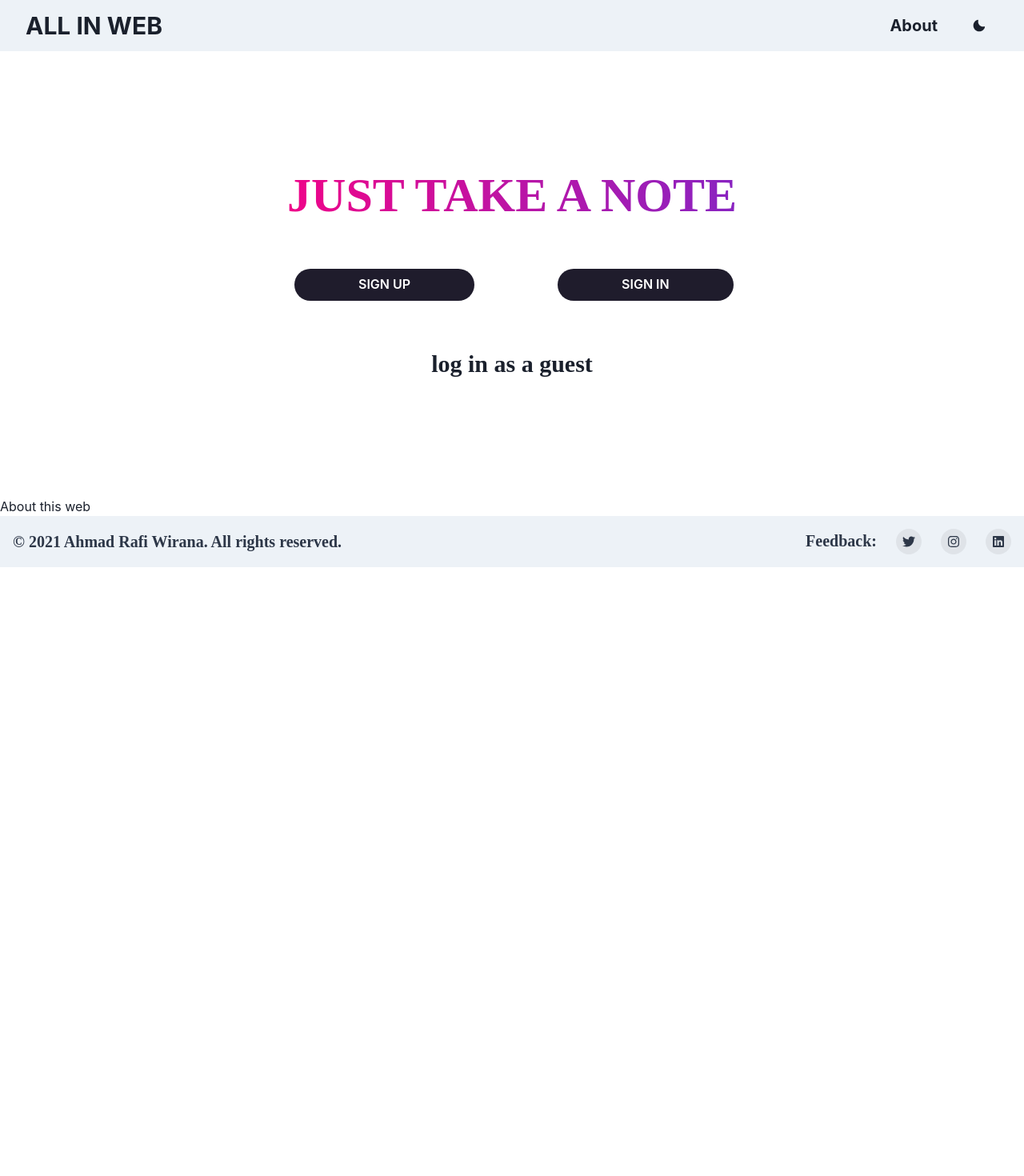
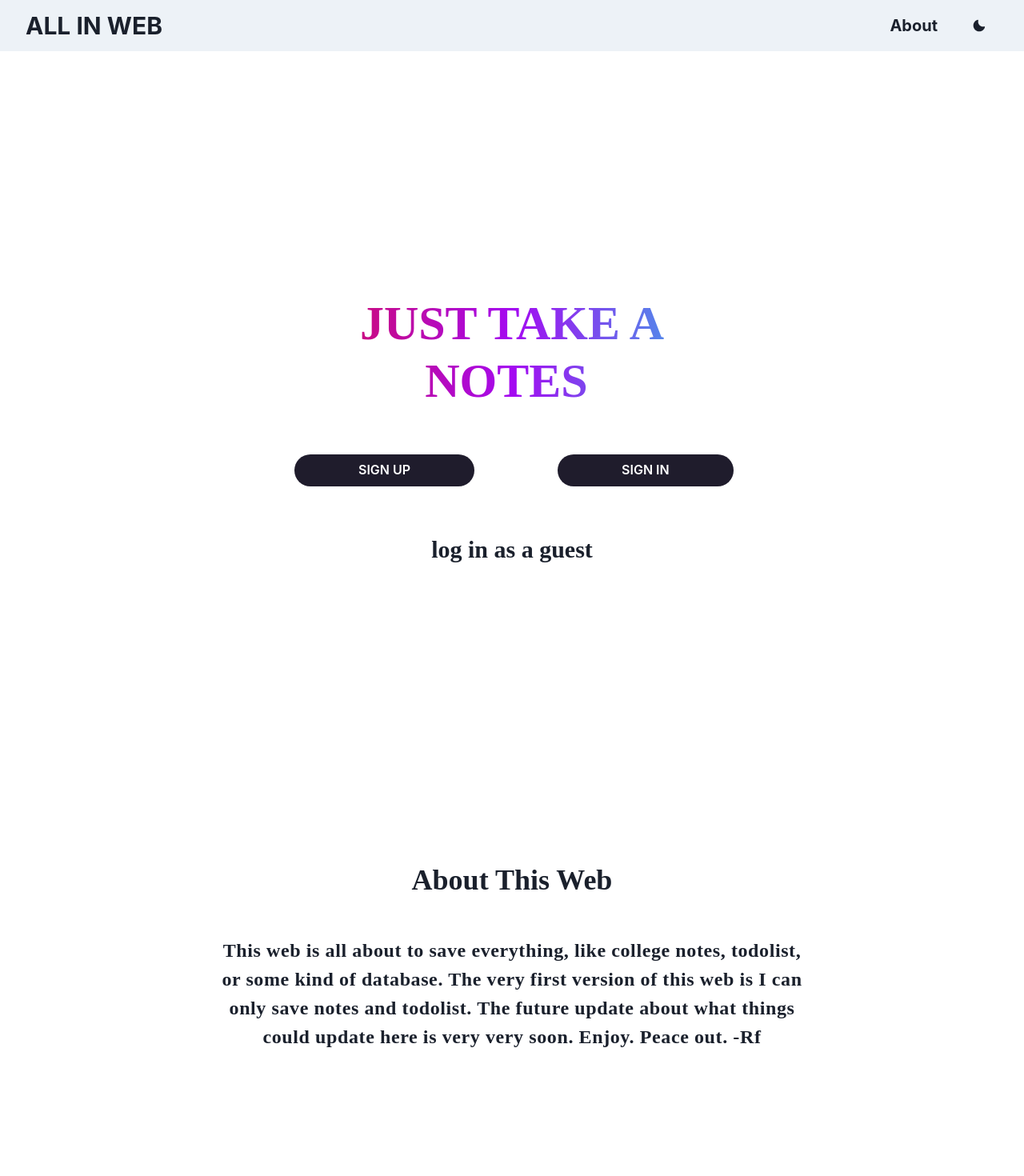
Before and after one commit to ahmadrafidev/all-in-web, a Next.js app: page / in a window 1280 px wide. Shown: the top 1470 px of the page at 80% size. Before the commit the page ends 800 px from the top, so only its background shows below. Built offline with nearby package versions, Linux system fonts and the light colour scheme.

Commit message:
finishing landing page

```diff
--- a/components/about-page/About.tsx
+++ /dev/null
@@ -1,12 +0,0 @@
-import {
-  Text
-} from '@chakra-ui/react';
-
-
-function AboutPage(){
-  return(
-    <Text>About this web</Text>
-  );
-}
-
-export default AboutPage;
--- a/components/landing-page/landingPage.tsx
+++ b/components/landing-page/landingPage.tsx
@@ -14,8 +14,12 @@ import {
 
 function LandingPage() {
   return(
+    <Box my='20'>
       <Container
         maxW={'3xl'}
+        py='20'
+        my='20'
+        minH={'100%'}
       >
         <Stack
           direction={'column'}
@@ -24,12 +28,23 @@ function LandingPage() {
           spacing={{ base: 8, md: 14 }}
           py={{ base: 20, md: 36 }}>
         <Heading
-        bgGradient="linear(to-l, #7928CA, #FF0080)"
+          bgGradient="linear(to-l, #0bf8e4,#a409f1, #ec0d1c)"
           bgClip="text"
           fontSize="6xl"
           fontWeight="extrabold"
           fontFamily={'DMSans'}
-      >JUST TAKE A NOTE
+        >JUST TAKE A
+          <Typewriter
+            options={{
+              autoStart: true,
+              loop: true,
+              delay: 40,
+              strings: [
+               "NOTES",
+               "TODO LIST"
+              ]
+            }}
+          />
         </Heading>
 
         <Stack
@@ -61,9 +76,37 @@ function LandingPage() {
             >log in as a guest</Text>
           </a>
         </Link>
-
         </Stack>
       </Container>
+      <Container
+        id='about'
+        py='26'
+        mb='40'
+        textAlign={'center'}
+        maxW={'3xl'}
+        as={Stack}
+      >
+        <Heading
+          my='10'
+          as='h1'
+          textAlign={'center'}
+          fontFamily={'DMSans'}
+          fontSize={{base:'2xl', md:'4xl'}}
+        >About This Web</Heading>
+        <Text
+          letterSpacing='wide'
+          fontFamily={'DMSans'}
+          fontSize={{base:'xl', md: '2xl'}}
+          fontWeight={'semibold'}
+        >
+          This web is all about to save everything, like college notes, todolist,
+          or some kind of database. The very first version of this web is I can only
+          save notes and todolist. The future update about what things could update
+          here is very very soon.
+          Enjoy. Peace out. -Rf
+        </Text>
+      </Container>
+    </Box>
   );
 }
 
--- a/components/layout/footer.tsx
+++ b/components/layout/footer.tsx
@@ -51,7 +51,7 @@ function Footer(){
       color={useColorModeValue('gray.700', 'gray.200')}>
        <Container
         as={Stack}
-        maxW={'7xl'}
+        maxW={'container.xl'}
         py={4}
         direction={{ base: 'column', md: 'row' }}
         spacing={4}
--- a/components/layout/navbarLanding.tsx
+++ b/components/layout/navbarLanding.tsx
@@ -32,7 +32,7 @@ export default function NavbarLanding() {
     <>
       <Box bg={useColorModeValue('gray.100', 'gray.900')} px={4} >
         <Container
-          maxW={'7xl'}
+          maxW={'container.xl'}
           as={Stack}
         >
           <Flex h={16} alignItems={'center'} justifyContent={'space-between'}>
@@ -44,7 +44,7 @@ export default function NavbarLanding() {
             </Link>
             <Flex alignItems={'center'}>
               <Stack direction={'row'} spacing={7} alignItems={'center'}>
-                <Link href="about">
+                <Link href="#about">
                   <Box
                     fontSize={{base:'lg', md:'xl'}}
                     fontWeight={'bold'}>
--- a/pages/index.tsx
+++ b/pages/index.tsx
@@ -1,7 +1,6 @@
 import Head from 'next/head'
 import LandingPage from '../components/landing-page/landingPage';
 import Footer from '../components/layout/footer';
-import AboutPage from '../components/about-page/About';
 import NavbarLanding from '../components/layout/navbarLanding';
 
 
@@ -17,7 +16,6 @@ const index = () => {
       </Head>
       <NavbarLanding/>
       <LandingPage />
-      <AboutPage />
       <Footer/>
     </section>
   );
--- a/postcss.config.js
+++ /dev/null
@@ -1,6 +0,0 @@
-module.exports = {
-  plugins: {
-    tailwindcss: {},
-    autoprefixer: {},
-  },
-}
```
Lines whose indentation alone changed are shown as unchanged.
